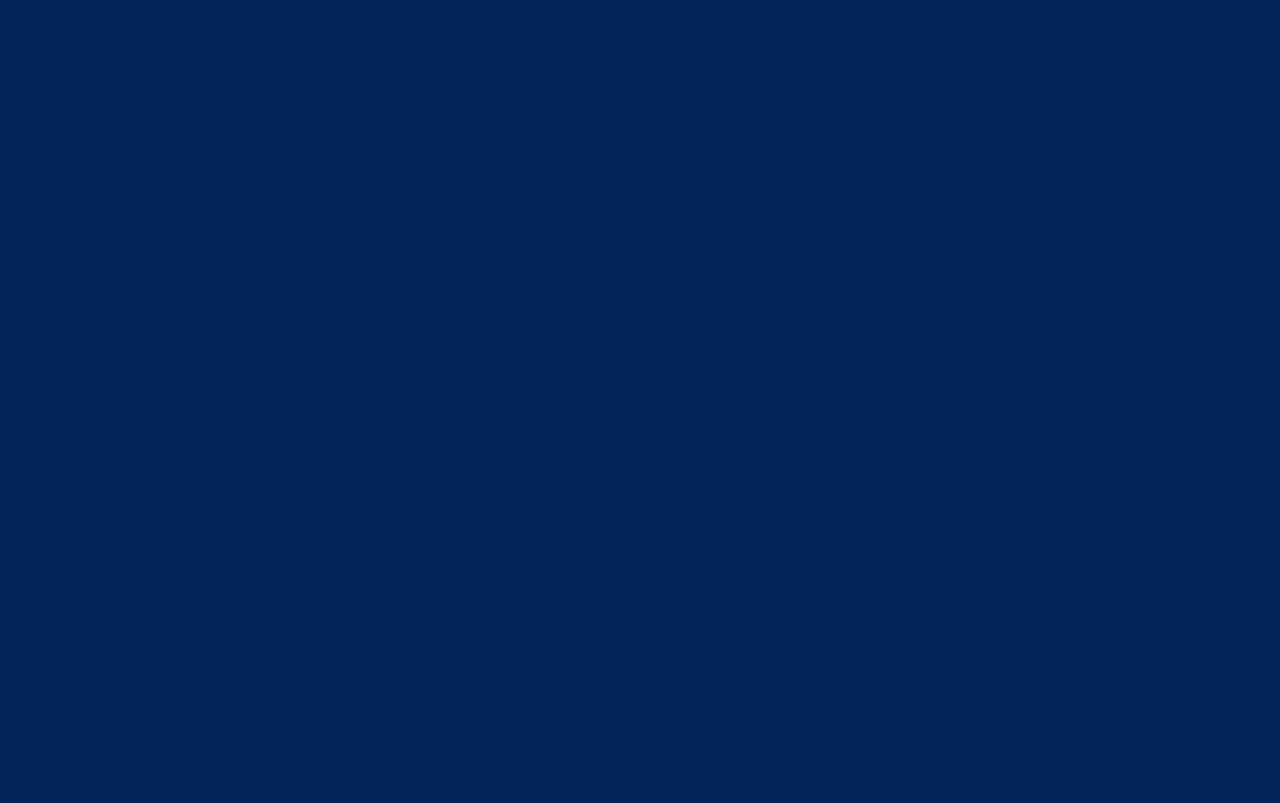
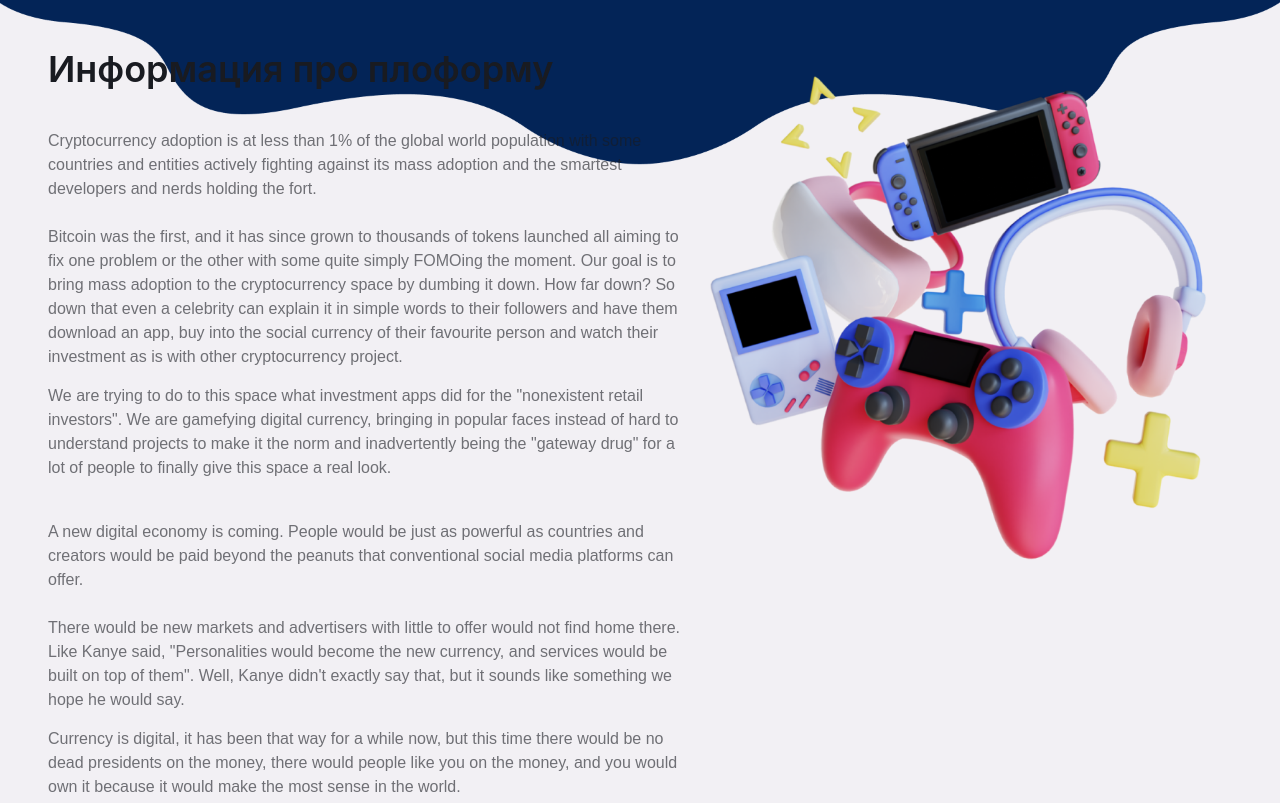
Before and after one commit to alone025/adminPanelFrontend, a React (Vite) app: page / in a window 1280 px wide. Shown: the part 2493-3296 px from the top of the page. Before the commit the page ends 2309 px from the top, so only its background shows below. Built offline with nearby package versions, Linux system fonts and the light colour scheme; a web font is replaced by a local one.

Commit message:
New block

```diff
--- a/src/web.jsx
+++ b/src/web.jsx
@@ -47,28 +47,83 @@ const Web = () => {
         </div>
       </div>
 
-
       <div className="bg-page">
-
         {/* Cards */}
         <div className="cards flex flex-col md:flex-row gap-5 mt-[60px]">
-        <Card/>
-        <Card/>
+          <Card />
+          <Card />
         </div>
-
 
         {/* Short page */}
 
         <div className="short-page mt-[160px]">
-    <ShortPage/>
+          <ShortPage />
         </div>
 
         <div className="bg">
-  <img src="/Frame 268.png" alt="" className="absolute top-[3200px] md:top-[2380px] lg:top-[1500px] left-0 w-[-webkit-fill-available] -z-10" />
+          <img
+            src="/Frame 268.png"
+            alt=""
+            className="absolute hidden md:block md:top-[2380px] lg:top-[1500px] left-0 w-[-webkit-fill-available] -z-10"
+          />
         </div>
       </div>
 
+      <div className="game-page mt-[300px] lg:mt-[600px] xl:mt-[500px] 2xl:mt-[400px] flex flex-col xl:flex-row justify-between">
+        <div className="left-side xl:max-w-[644px]">
+          <h3 className="text-[32px] sm:text-[34px] md:text-[36px] font-inter font-semibold  text-[#FFF] lg:text-[#191B21] mb-[33px] ">Информация про плоформу</h3>
+          <p className="text-[13px] sm:text-[14px] md:text-[15px] lg:text-[16px] text-[#FFF] lg:text-[#191B21] font-azosansLight opacity-60 flex flex-col" >
+            <span className="font-azosans" >
+              Cryptocurrency adoption is at less than 1% of the global world
+              population with some countries and entities actively fighting
+              against its mass adoption and the smartest developers and nerds
+              holding the fort.
+            </span>
+            <br />
+            Bitcoin was the first, and it has since grown to thousands of tokens
+            launched all aiming to fix one problem or the other with some quite
+            simply FOMOing the moment. Our goal is to bring mass adoption to the
+            cryptocurrency space by dumbing it down. How far down? So down that
+            even a celebrity can explain it in simple words to their followers
+            and have them download an app, buy into the social currency of their
+            favourite person and watch their investment as is with other
+            cryptocurrency project. <br />
+            <span className="mt-[15px]" >
+              {" "}
+              We are trying to do to this space what investment apps did for the
+              "nonexistent retail investors". We are gamefying digital currency,
+              bringing in popular faces instead of hard to understand projects
+              to make it the norm and inadvertently being the "gateway drug" for
+              a lot of people to finally give this space a real look.{" "}
+            </span>
+          </p>
 
+          <p className="text-[13px] sm:text-[14px] md:text-[15px] lg:text-[16px] text-[#FFF] lg:text-[#191B21] font-azosansLight opacity-60 mt-[40px] flex flex-col" >
+            <span className="font-azosans" >
+              A new digital economy is coming. People would be just as powerful
+              as countries and creators would be paid beyond the peanuts that
+              conventional social media platforms can offer.
+            </span>
+            <br />
+            There would be new markets and advertisers with little to offer
+            would not find home there. Like Kanye said, "Personalities would
+            become the new currency, and services would be built on top of
+            them". Well, Kanye didn't exactly say that, but it sounds like
+            something we hope he would say. <br /><span className="mt-[15px]" > Currency is digital, it has
+            been that way for a while now, but this time there would be no dead
+            presidents on the money, there would people like you on the money,
+            and you would own it because it would make the most sense in the
+            world.</span>
+          </p>
+        </div>
+        <div className="img-side">
+          <img
+            src="/3d-render-game-equipment-console-headset-free-png 2.png"
+            alt=""
+          />
+        </div>
+        <img src="../public/Subtract.png" alt="" className="absolute hidden lg:block lg:top-[2460px] left-0 w-[-webkit-fill-available] -z-10" />
+      </div>
     </div>
   );
 };
```
Also changed, not shown: public/3d-render-game-equipment-console-headset-free-png 2.png (added), public/Subtract.png (added). Lines whose indentation alone changed are shown as unchanged.
